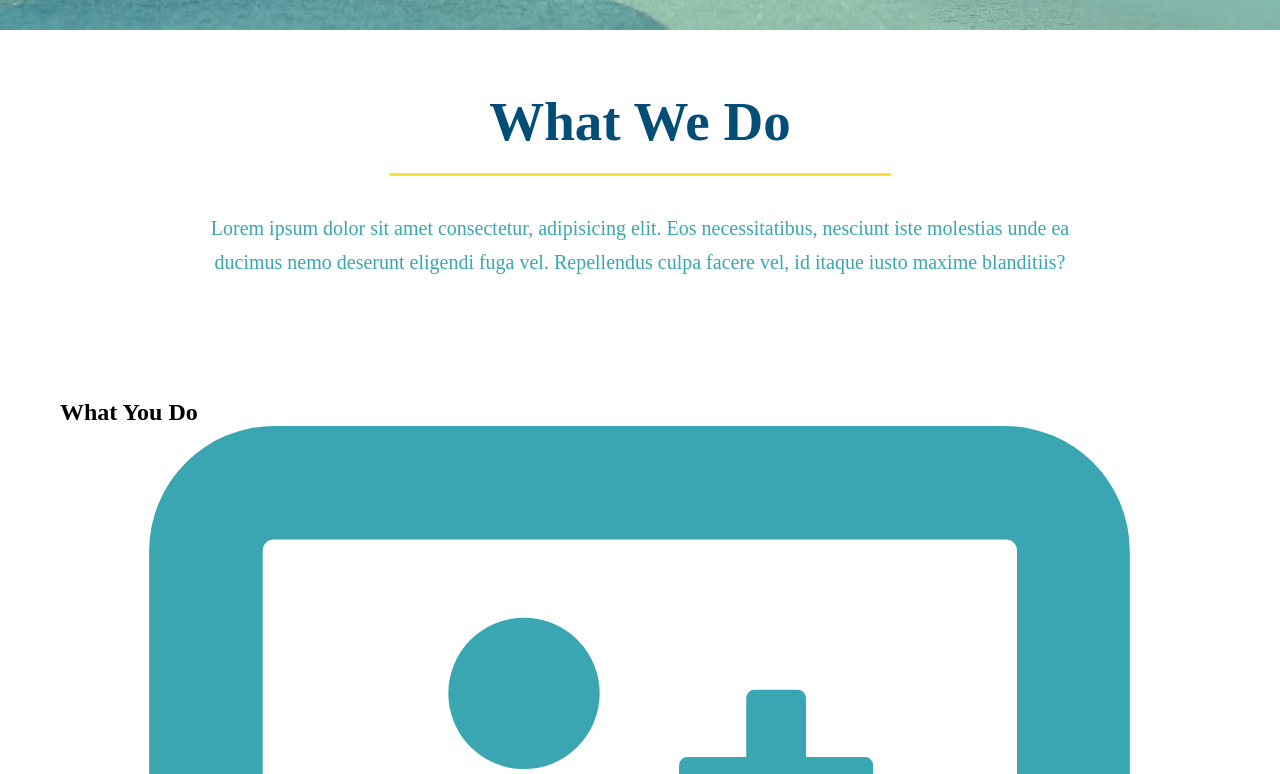
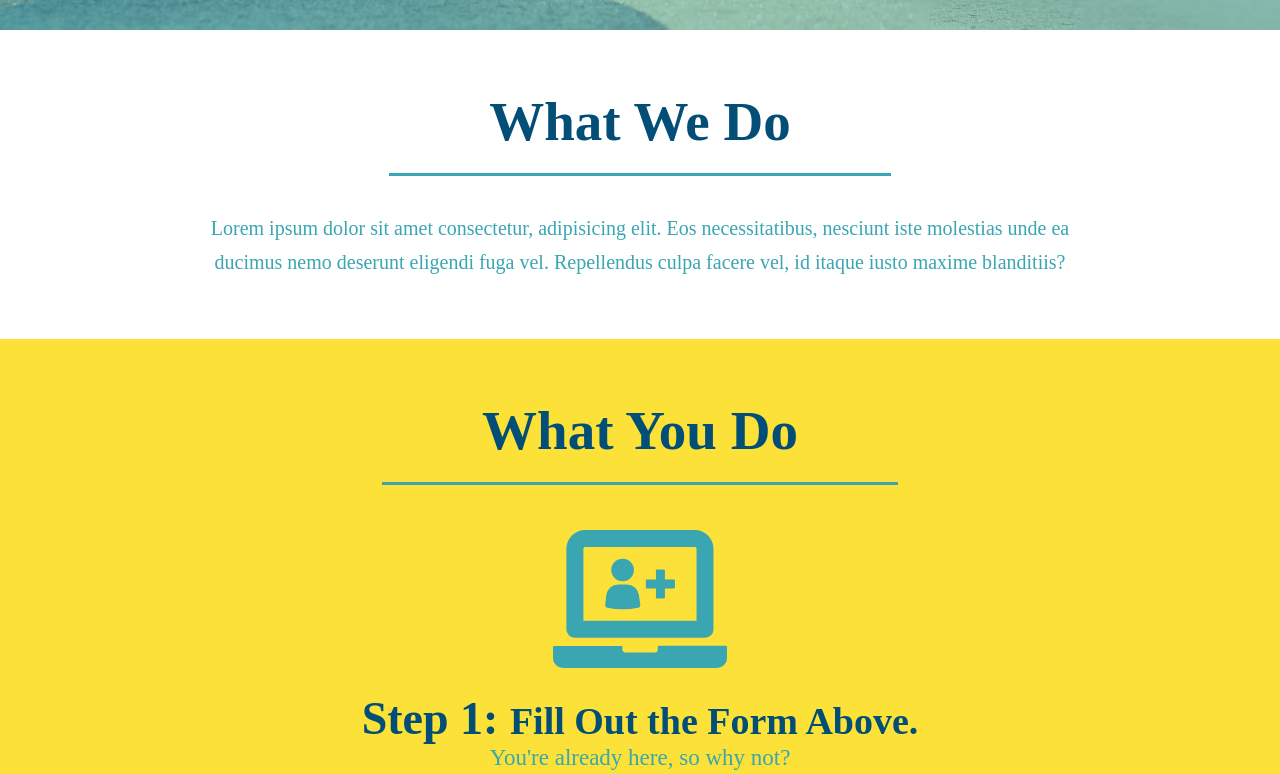
Before and after one commit to EmilyThatsMe/run-buddy, a plain HTML site: page index.html in a window 1280 px wide. Shown: the part 652-1426 px from the top of the page. Drawn offline with Linux system fonts and the light colour scheme.

Commit message:
style what you do section

```diff
--- a/assets/css/style.css
+++ b/assets/css/style.css
@@ -127,15 +127,6 @@
       text-align: center;
   }
 
-  .intro h2{
-      font-size: 55px;
-      color: #024e76;
-      margin-bottom: 35px;
-      padding: 0 100px 20px 100px;
-      border-bottom: 3px solid;
-      border-color: #fce138;
-      display: inline-block;
-  }
 
   .intro p{
       line-height: 1.7;
@@ -144,3 +135,54 @@
       font-size: 20px;
       margin: 0 auto;
   }
+
+  /* what you do section */
+
+  .steps{
+      text-align: center;
+      background: #fce138;
+  }
+
+  .steps div {
+      margin-bottom: 80px;
+  }
+
+  .steps img {
+      width: 15%;
+      margin: 10px 0;
+  }
+
+  .steps h3{
+      color: #024e76;
+      font-size: 46px;
+      margin-top: 10px;
+  }
+
+.steps p{
+    color: #39a6b2;
+    font-size: 23px;
+}
+
+.steps span{
+    font-size: 38px;
+}
+
+
+
+  /* headings */
+  .section-title {
+    font-size: 55px;
+    color: #024e76;
+    margin-bottom: 35px;
+    padding: 0 100px 20px 100px;
+    display: inline-block;
+    border-bottom: 3px solid;
+  }
+
+  .primary-border {
+    border-color: #fce138;
+  }
+
+  .secondary-border {
+    border-color: #39a6b2;
+  }
--- a/index.html
+++ b/index.html
@@ -70,36 +70,36 @@
 
     <!-- "what we do" section-->
     <section id="what-we-do" class="intro">
-        <h2>What We Do</h2>
+        <h2 class="section-title secondary-border">What We Do</h2>
         <p>Lorem ipsum dolor sit amet consectetur, adipisicing elit. Eos necessitatibus, nesciunt iste molestias unde ea ducimus nemo deserunt eligendi fuga vel. Repellendus culpa facere vel, id itaque iusto maxime blanditiis?</p>
     </section>
 
     <!-- "what you do" section-->
-    <section id="what-you-do">
-        <h2>What You Do</h2>
+    <section id="what-you-do" class="steps">
+        <h2 class="section-title secondary-border">What You Do</h2>
 
         <div>
             <!-- insert img element-->
             <img src="./assets/images/step-1.svg" alt="">
-            <h3>Step 1: Fill Out the Form Above.</h3>
+            <h3>Step 1: <span>Fill Out the Form Above.</span> </h3>
             <p>You're already here, so why not?</p>
         </div>
 
         <div>
             <img src="./assets/images/step-2.svg" alt="">
-            <h3>Step 2: Consult with One of Our Trainers</h3>
+            <h3>Step 2: <span>Consult with One of Our Trainers</span></h3>
             <p>Are you here to build muscle, lose weight, or just feel good?</p>
         </div>
 
         <div>
             <img src="./assets/images/step-3.svg" alt="">
-            <h3>Step 3: Get Running</h3>
+            <h3>Step 3:<span> Get Running</span></h3>
             <p>Hit the ground running (literally) once your trainer lays out your plan</p>
         </div>
 
         <div>
             <img src="./assets/images/step-4.svg" alt="">
-            <h3>Step 4: See Results</h3>
+            <h3>Step 4:<span> See Results</span></h3>
             <p>Bi-weekly check-ins with your trainer will keep you focused</p>
         </div>
 
```
